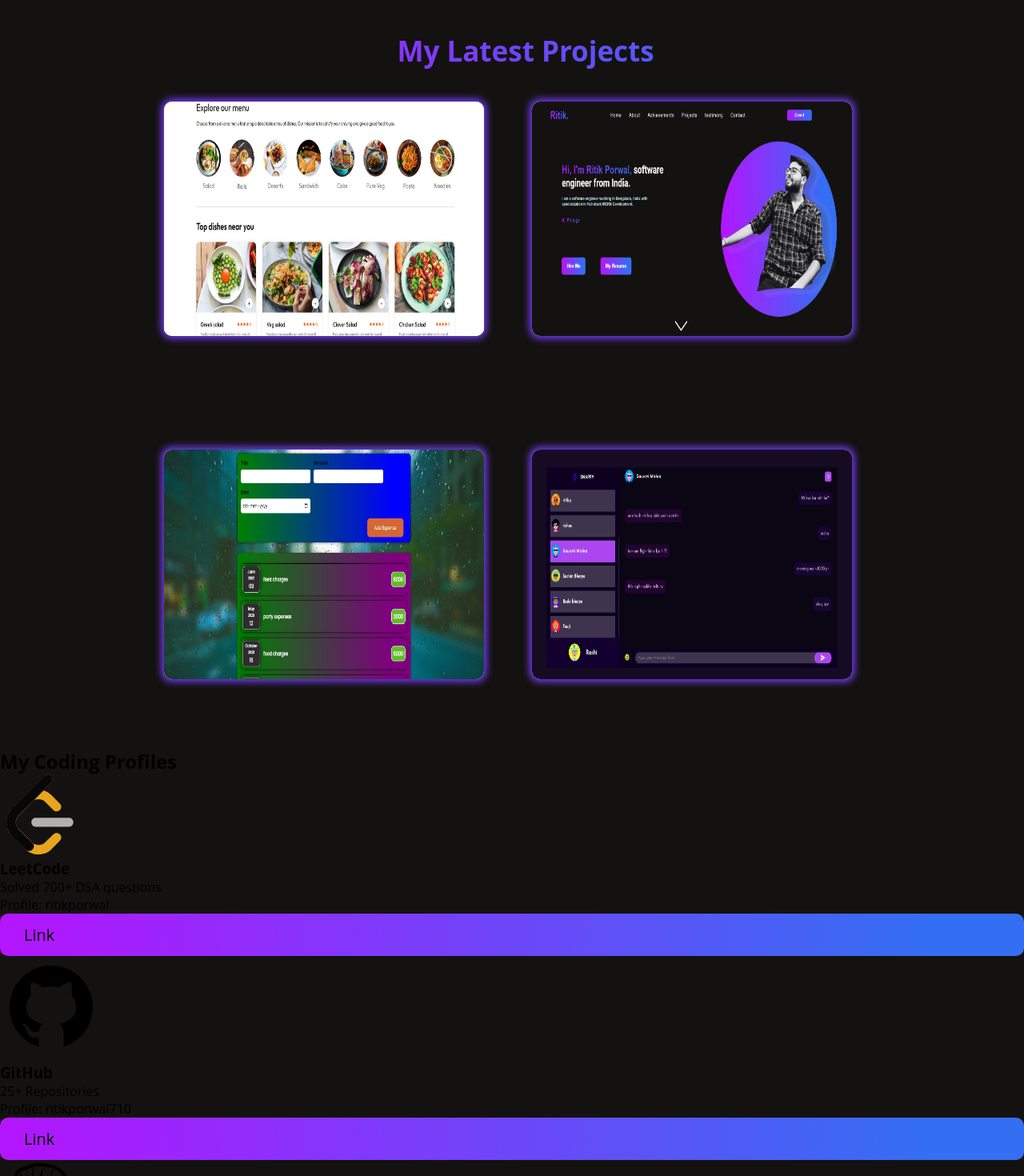
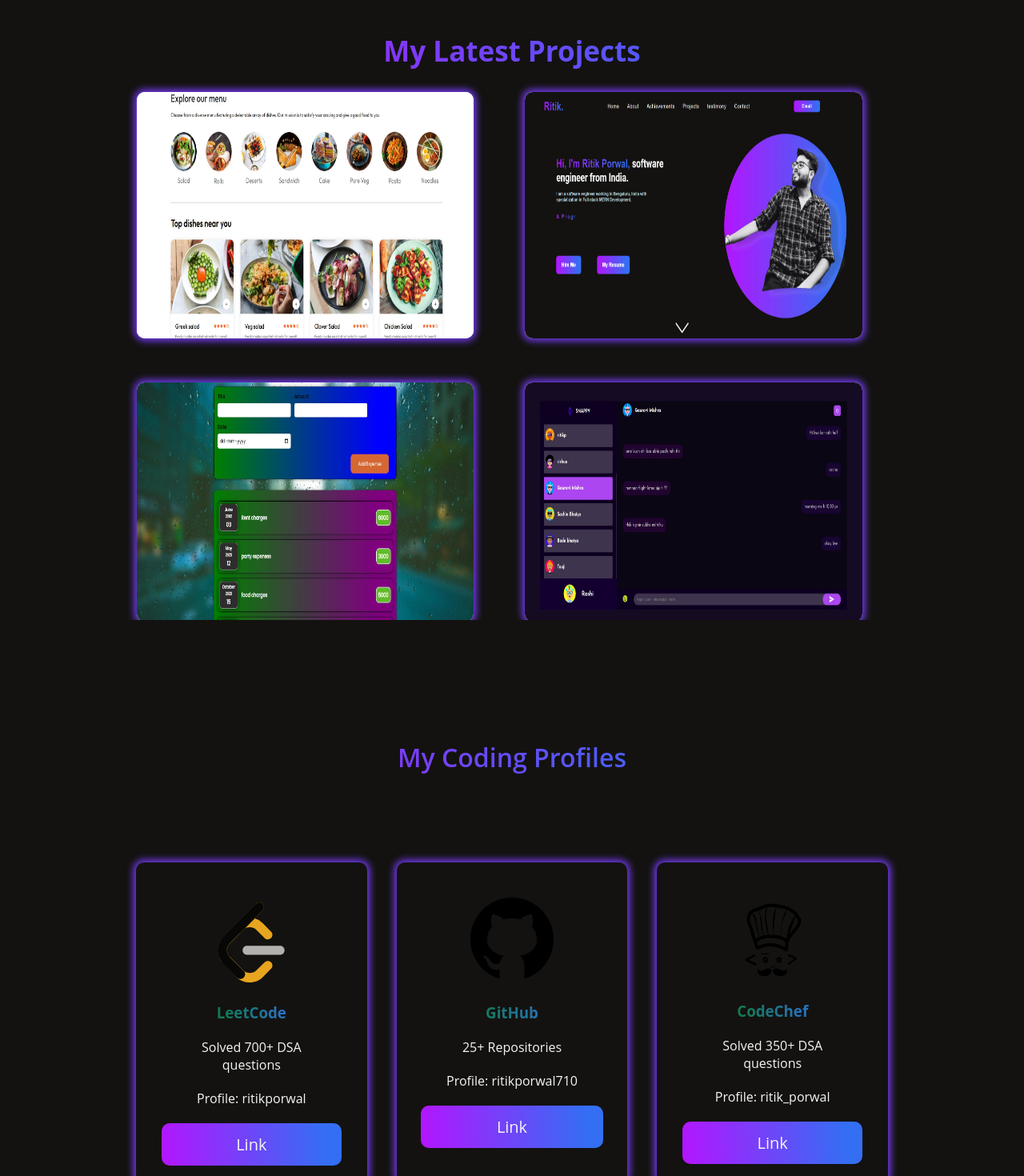
Before and after one commit to ritikporwal710/My-Portfolio-using-react, a React (Create React App) app: page / in a window 1280 px wide. Shown: the part 2480-3950 px from the top of the page at 80% size. Built offline with nearby package versions, Linux system fonts and the light colour scheme.

Commit message:
Update profiles.scss

```diff
--- a/src/styles/profiles.scss
+++ b/src/styles/profiles.scss
@@ -1,73 +1,82 @@
-#projects {
-  width: 100%;
-  height: 120vh;
-  // padding: 9vmax;
-  padding-left: 16vmax;
-  padding-right: 13.33vmax;
-  padding-top: 7vmax;
-  padding-bottom: 2vmax;
-  background-color: $color1;
-  color: $color4;
-  overflow: hidden;
-
-  > h2 {
-    font: 700 2.5rem $text2;
-    width: fit-content;
-    border-bottom: 1px solid $color4;
-    padding: 0.5rem;
-    margin: auto;
-  }
-
-  > section {
-    margin-top: 28px;
-    display: grid;
-    // margin: 3rem;
-    // flex-direction: column;
-    grid-template-columns: repeat(2, 1fr);
-    height: 100%;
-    gap: 1rem;
-
-    > * {
-      width: 90%;
-      height: 70%;
-      background-color: $color4;
-      color: $color6;
-      display: flex;
-      flex-direction: column;
-      transition: all 0.3s;
-      align-items: center;
-      justify-content: center;
-      box-shadow: 0 0 10px 3px #783dfc;
-      cursor: pointer;
-
-      &:hover {
-        box-shadow: 0 0 10px 11px #783dfc;
-      }
-
-      > svg {
-        color: $color5;
-        font-size: 3rem;
-      }
-      > span {
-        font: 900 1rem $text2;
-        letter-spacing: 3px;
-        margin: 1rem;
-      }
-    }
-  }
+.profiles {
+  // width: 100%;
+  height: 100vh;
+  display: flex;
+  flex-direction: column;
+  // align-items: center;
+  // justify-content: center;
+  gap: 80px;
+  margin: 40px 170px;
+  color: whitesmoke;
+  padding-top: 10px;
 }
 
-.projects-title {
-  margin-top: -25px;
+#profiles-title {
+  margin-top: 100px;
   display: flex;
   align-items: center;
   justify-content: center;
   // position: relative;
-  font-size: 35px;
-  font-weight: 700;
-  background: linear-gradient(270deg, $color3 10%, #b415ff 100%);
+  font-size: 32px;
+  font-weight: 600;
+  background: linear-gradient(264deg, $color3 20%, #b415ff 100%);
   background-clip: text;
   -webkit-background-clip: text;
   -webkit-text-fill-color: transparent;
-  margin-bottom: 40px;
 }
+
+.profiles-container {
+  display: flex;
+  justify-content: center;
+  align-items: center;
+  flex-wrap: wrap;
+  gap: 2rem;
+  padding-top: 25px;
+}
+
+.profiles-box {
+  flex: 1 1 10rem;
+  height: 400px;
+  // background: var(--second-bg-color);
+  //   background: linear-gradient(270deg, $color3 10%, #b415ff 100%);
+
+  padding: 3rem 2rem 4rem;
+  border-radius: 10px;
+  text-align: center;
+  //   gap: 20px;
+  //   border: 0.2rem solid white;
+  box-shadow: 0 0 10px 3px #783dfc;
+
+  transition: 0.1s ease;
+}
+
+.profiles-container .profiles-box:hover {
+  //   border-color: #b415ff;
+  box-shadow: 0 0 10px 11px #783dfc;
+  transform: scale(1.02);
+}
+.profiles-box p {
+  margin: 20px;
+}
+.profiles-box h3 {
+  margin: 20px;
+  // color: #018103;
+  font-weight: bold;
+  background: linear-gradient(270deg, $color3 10%, green 100%);
+  background-clip: text;
+  -webkit-background-clip: text;
+  -webkit-text-fill-color: transparent;
+}
+.gitg {
+  padding-top: 0px;
+}
+#box2 {
+  margin: 5px;
+  padding: 32px 30px;
+}
+#box1 {
+  padding-top: 50px;
+}
+#box2 h3 {
+  margin: 10px;
+}
```
